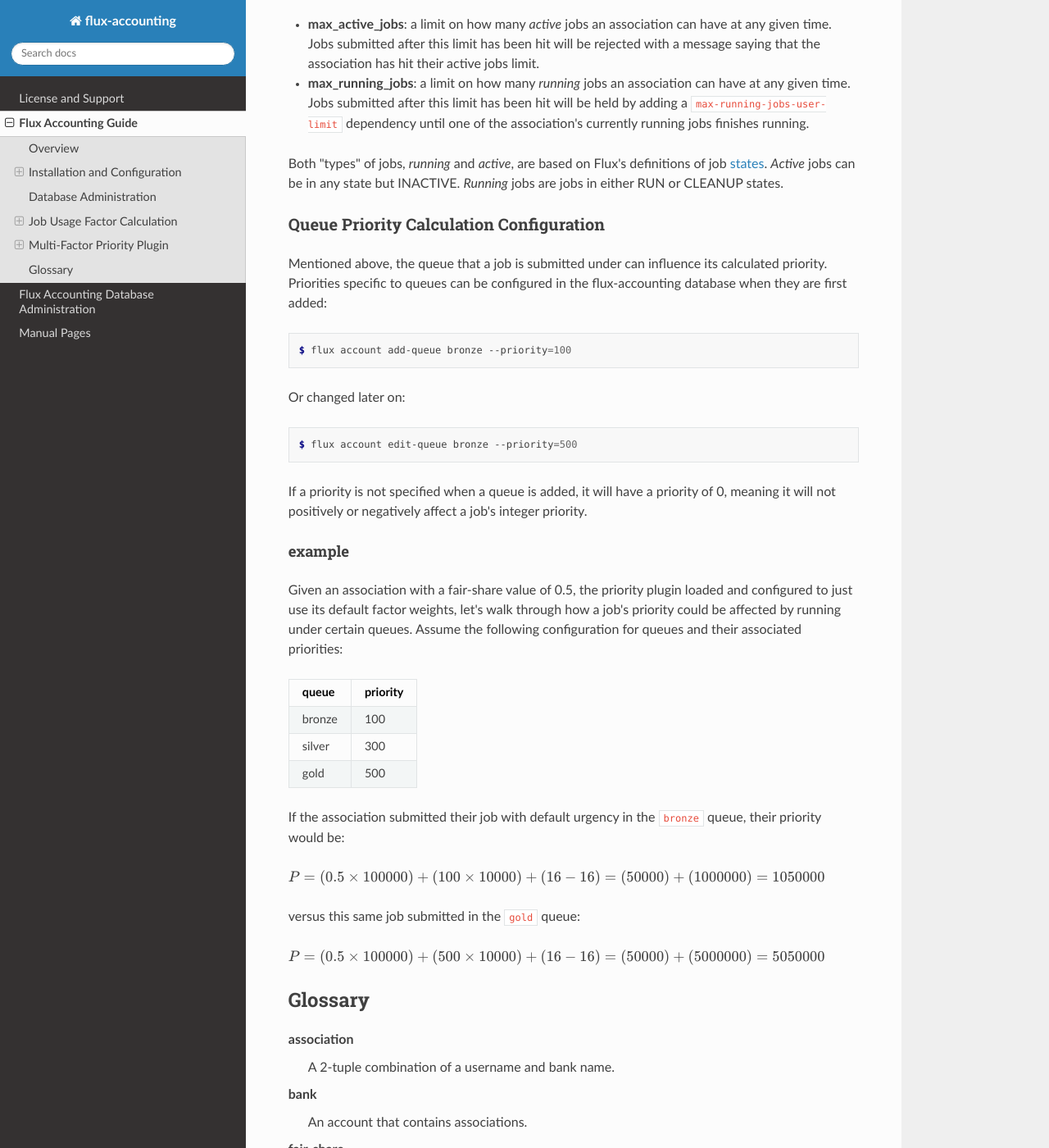
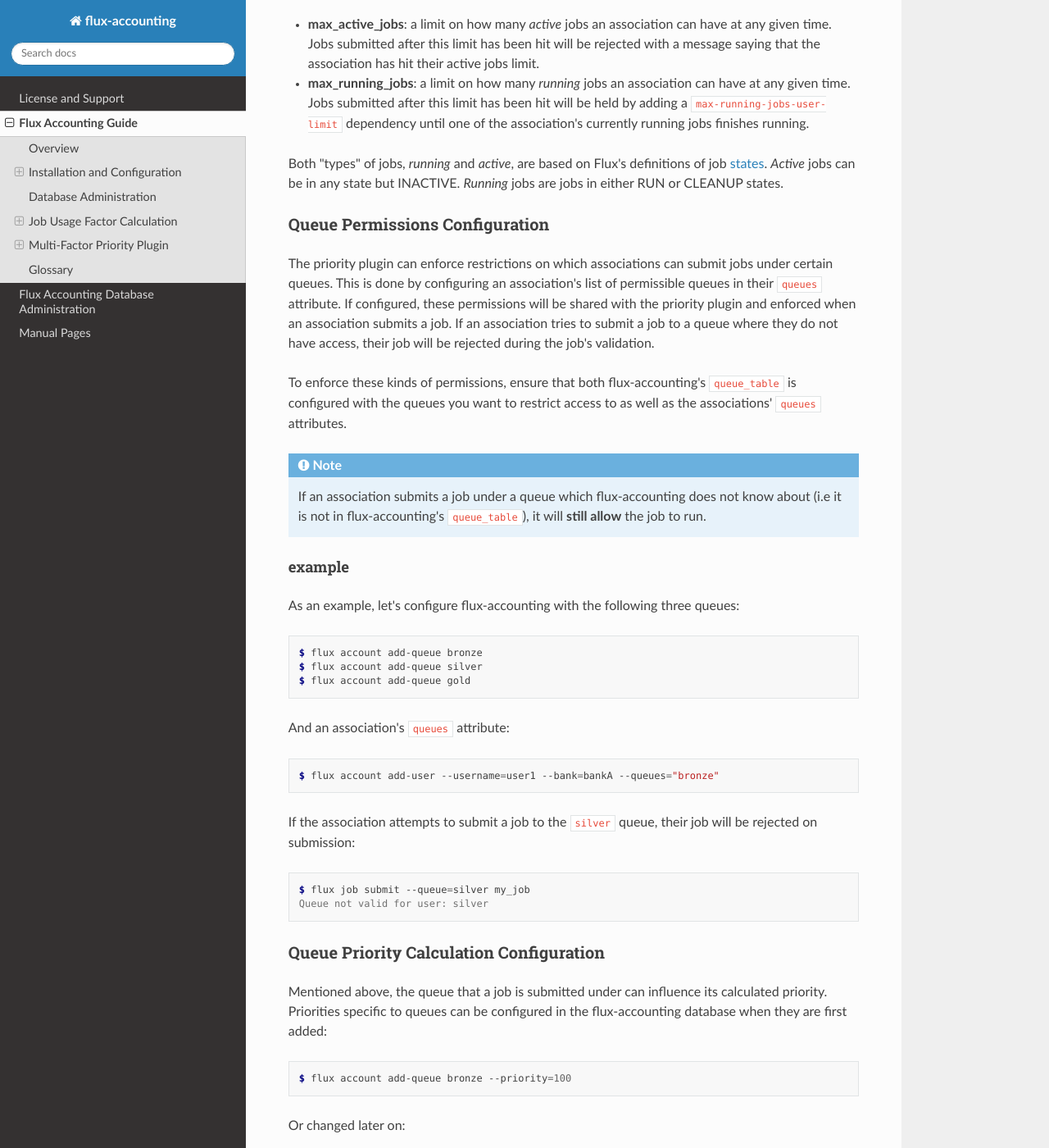
Before and after one commit to flux-framework/flux-accounting, a Sphinx documentation site: the page built from doc/guide/accounting-guide.rst, in a window 1280 px wide and 1400 px high, scrolled down 7358 px. Shown: the whole window at 82% size. Built offline with Sphinx 7.4.7 and the Read the Docs theme 3.1.0, drawn with Linux system fonts in a browser that asks for light colours.

Commit message:
doc: add section on configuring queue permissions
There are no examples or explanations of how flux-accounting's priority
plugin can enforce permissions for associations on certain queues by
setting them up in flux-accounting.

Add some documentation explaining how to set this up. Include a simple
example of configuring an association's list of permissible queues and
how a job gets rejected if they submit a job to a queue they do not
have access to.

```diff
--- a/doc/guide/accounting-guide.rst
+++ b/doc/guide/accounting-guide.rst
@@ -398,6 +398,52 @@ Both "types" of jobs, *running* and *active*, are based on Flux's definitions
 of job states_. *Active* jobs can be in any state but INACTIVE. *Running* jobs
 are jobs in either RUN or CLEANUP states.
 
+Queue Permissions Configuration
+===============================
+
+The priority plugin can enforce restrictions on which associations can submit
+jobs under certain queues. This is done by configuring an association's list of
+permissible queues in their ``queues`` attribute. If configured, these
+permissions will be shared with the priority plugin and enforced when an
+association submits a job. If an association tries to submit a job to a queue
+where they do not have access, their job will be rejected during the job's
+validation.
+
+To enforce these kinds of permissions, ensure that both flux-accounting's
+``queue_table`` is configured with the queues you want to restrict access to as
+well as the associations' ``queues`` attributes.
+
+.. note::
+
+  If an association submits a job under a queue which flux-accounting does not
+  know about (i.e it is not in flux-accounting's ``queue_table``), it will
+  **still allow** the job to run.
+
+example
+-------
+
+As an example, let's configure flux-accounting with the following three queues:
+
+.. code-block:: console
+
+  $ flux account add-queue bronze
+  $ flux account add-queue silver
+  $ flux account add-queue gold
+
+And an association's ``queues`` attribute:
+
+.. code-block:: console
+
+  $ flux account add-user --username=user1 --bank=bankA --queues="bronze"
+
+If the association attempts to submit a job to the ``silver`` queue, their job
+will be rejected on submission:
+
+.. code-block:: console
+
+  $ flux job submit --queue=silver my_job
+  Queue not valid for user: silver
+
 Queue Priority Calculation Configuration
 ========================================
 
```
